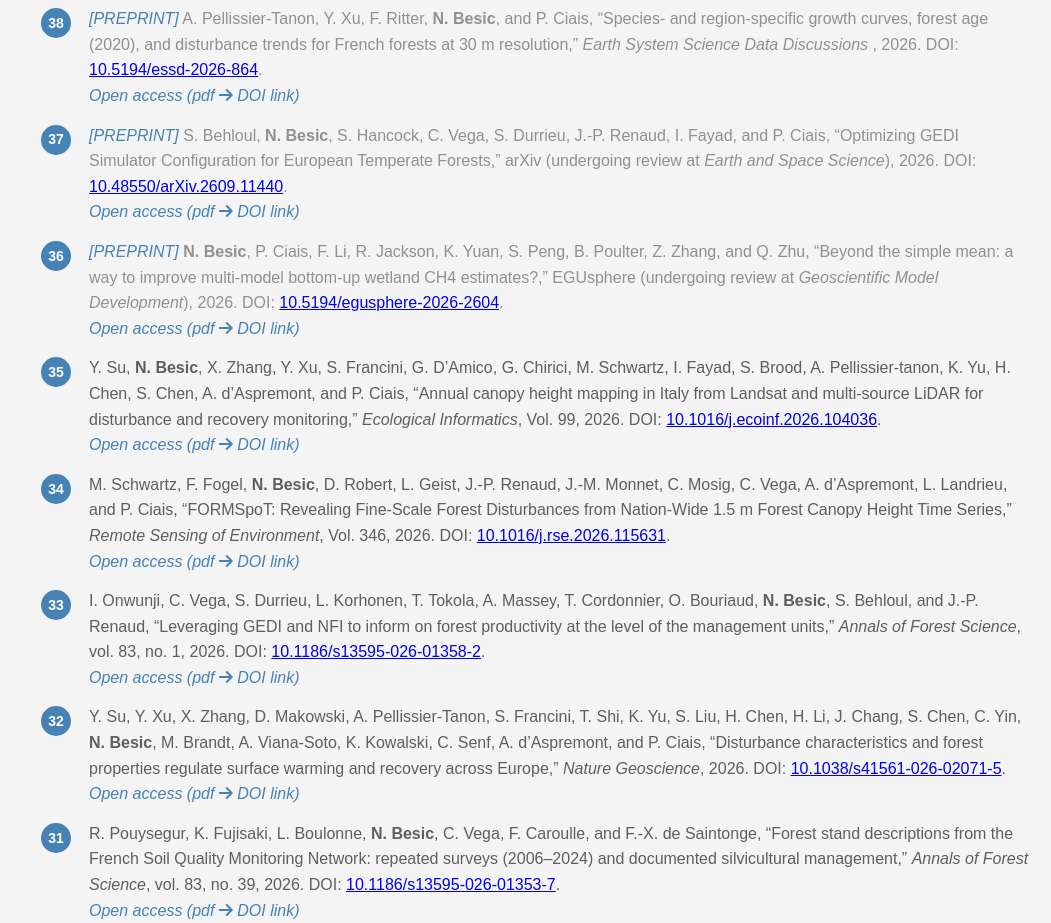
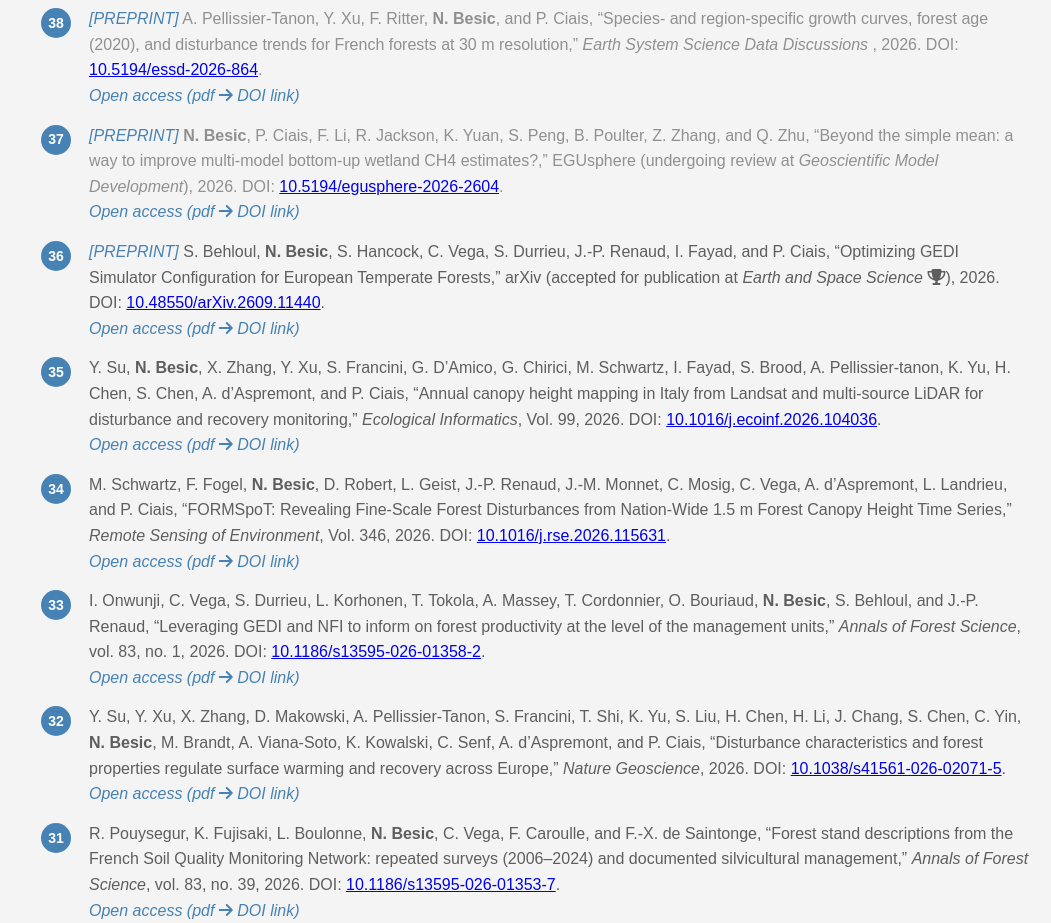
Before and after one commit to nbesic/nbesic.github.io, a plain HTML site: page index.html in a window 1280 px wide. Shown: the part 3100-4023 px from the top of the page, without its empty margins (229-1280 px from the left). Drawn offline with Linux system fonts and the light colour scheme.

Commit message:
Update index.html

```diff
--- a/index.html
+++ b/index.html
@@ -341,14 +341,14 @@
                         DOI: <a href="https://doi.org/10.5194/essd-2026-864" target="_blank">10.5194/essd-2026-864</a>.</span><br>
                         <i style="color:#4682B4;">Open access (pdf <i class="fa-solid fa-arrow-right"></i> DOI link)</i>
                     </li>
-                    <li><i style="color:#4682B4;">[PREPRINT]</i> <span style="color:#909090;">S. Behloul, <b>N. Besic</b>, S. Hancock, C. Vega, S. Durrieu, J.-P. Renaud, I. Fayad, and P. Ciais,
-                        “Optimizing GEDI Simulator Configuration for European Temperate Forests,” arXiv (undergoing review at <i>Earth and Space Science</i>), 2026.
-                        DOI: <a href="https://doi.org/10.48550/arXiv.2609.11440" target="_blank">10.48550/arXiv.2609.11440</a>.</span><br>
-                        <i style="color:#4682B4;">Open access (pdf <i class="fa-solid fa-arrow-right"></i> DOI link)</i>
-                    </li>
                     <li><i style="color:#4682B4;">[PREPRINT]</i> <span style="color:#909090;"><b>N. Besic</b>, P. Ciais, F. Li, R. Jackson, K. Yuan, S. Peng, B. Poulter, Z. Zhang, and Q. Zhu,
                         “Beyond the simple mean: a way to improve multi-model bottom-up wetland CH4 estimates?,” EGUsphere (undergoing review at <i>Geoscientific Model Development</i>), 2026.
                         DOI: <a href="https://doi.org/10.5194/egusphere-2026-2604" target="_blank">10.5194/egusphere-2026-2604</a>.</span><br>
+                        <i style="color:#4682B4;">Open access (pdf <i class="fa-solid fa-arrow-right"></i> DOI link)</i>
+                    </li>
+                    <li><i style="color:#4682B4;">[PREPRINT]</i> S. Behloul, <b>N. Besic</b>, S. Hancock, C. Vega, S. Durrieu, J.-P. Renaud, I. Fayad, and P. Ciais,
+                        “Optimizing GEDI Simulator Configuration for European Temperate Forests,” arXiv (accepted for publication at <i>Earth and Space Science</i> <i class="fas fa-trophy"></i>), 2026.
+                        DOI: <a href="https://doi.org/10.48550/arXiv.2609.11440" target="_blank">10.48550/arXiv.2609.11440</a>.<br>
                         <i style="color:#4682B4;">Open access (pdf <i class="fa-solid fa-arrow-right"></i> DOI link)</i>
                     </li>
                     <li>Y. Su, <b>N. Besic</b>, X. Zhang, Y. Xu, S. Francini, G. D’Amico, G. Chirici, M. Schwartz, I. Fayad, S. Brood, A. Pellissier-tanon,
```
